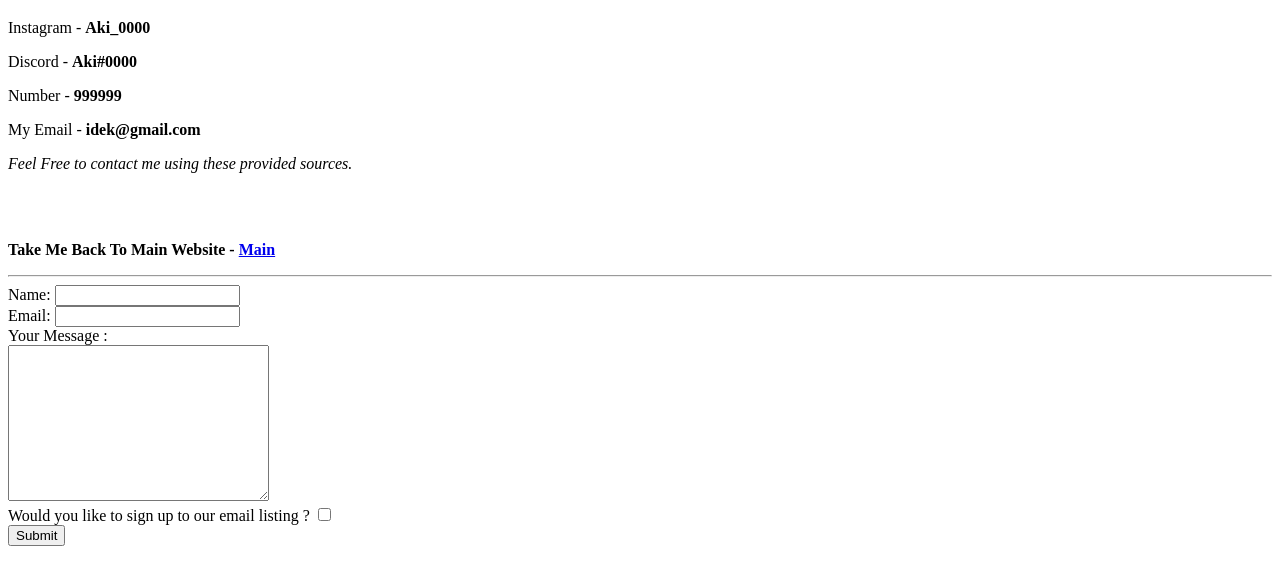
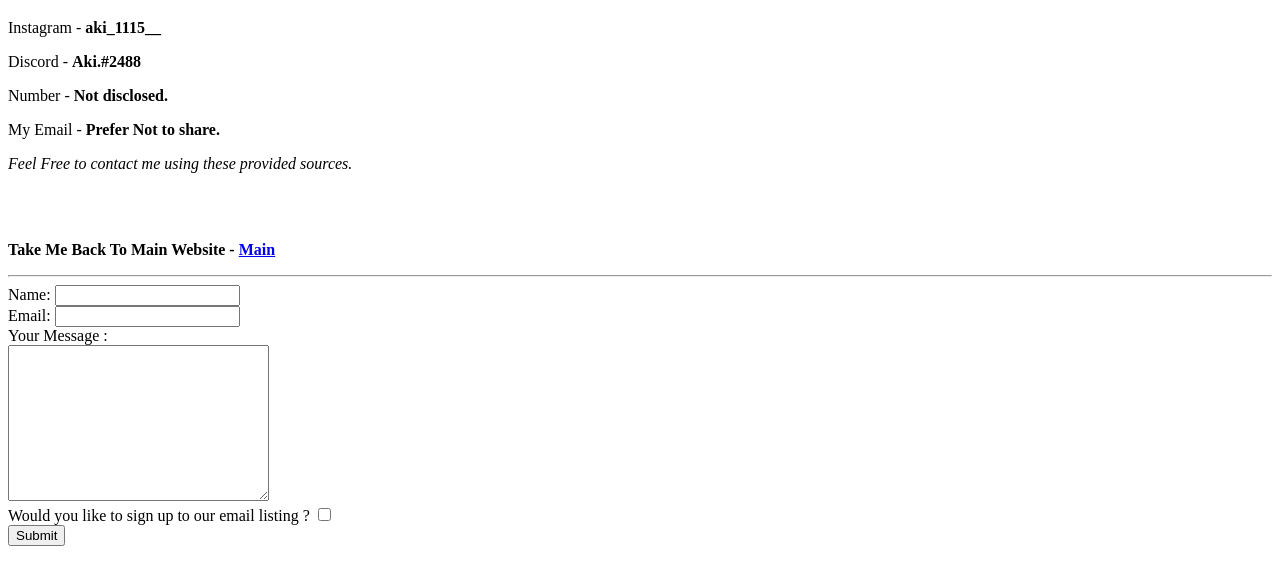
Before and after one commit to Akiakayash/personal-website, a plain HTML site: page contact.html in a window 1280 px wide. Shown: the part 61-646 px from the top of the page. Drawn offline with Linux system fonts and the light colour scheme.

Commit message:
Deployed V1.1

```diff
--- a/contact.html
+++ b/contact.html
@@ -10,10 +10,10 @@
 
 <body>
     <h1>Contacts</h1>
-    <P>Instagram - <strong>Aki_0000</strong></P>
-    <p>Discord - <strong>Aki#0000</strong></p>
-    <p>Number - <strong>999999</strong></p>
-    <p>My Email - <strong>idek@gmail.com</strong></p>
+    <P>Instagram - <strong>aki_1115__</strong></P>
+    <p>Discord - <strong>Aki.#2488</strong></p>
+    <p>Number - <strong>Not disclosed.</strong></p>
+    <p>My Email - <strong>Prefer Not to share.</strong></p>
     <p><em>Feel Free to contact me using these provided sources.</em></p><br><br>
     <p><strong>Take Me Back To Main Website - <a href="index.html">Main</a></strong></p>
     <hr>
```
